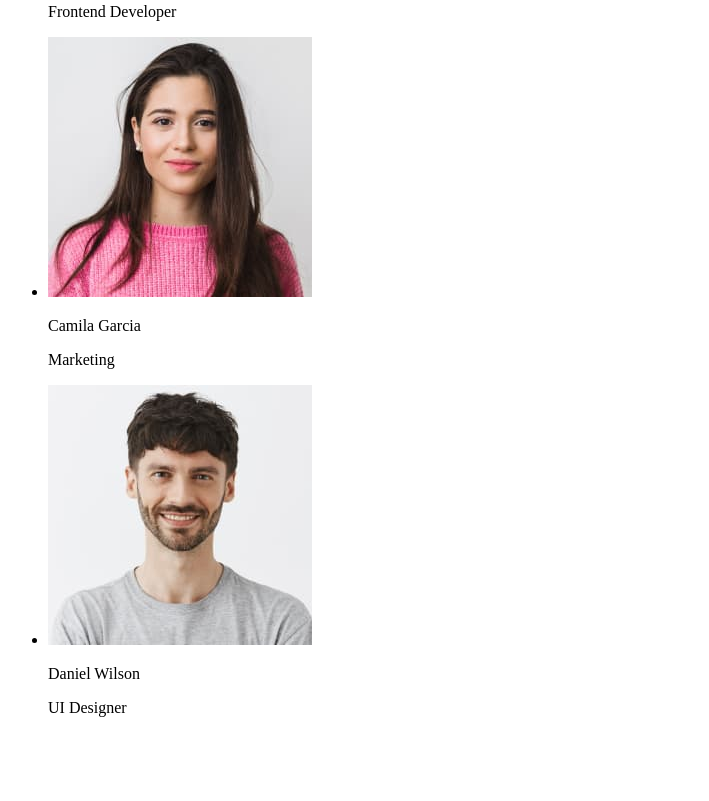
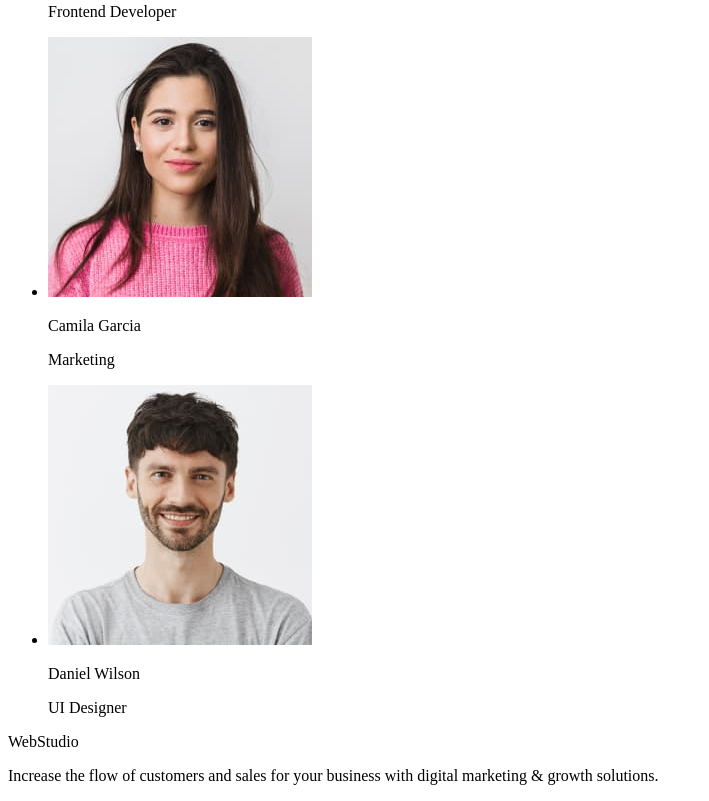
Before and after one commit to VladyslavBihun/goit-markup-hw-01, a plain HTML site: page index.html in a window 1280 px wide. Shown: the part 1283-2084 px from the top of the page, without its empty margins (0-709 px from the left). Before the commit the page ends 2016 px from the top, so only its background shows below. Drawn offline with Linux system fonts and the light colour scheme.

Commit message:
Done footer

```diff
--- a/index.html
+++ b/index.html
@@ -107,6 +107,12 @@
       </section>
     </main>
 
-    <footer></footer>
+    <footer>
+      <p>WebStudio</p>
+      <p>
+        Increase the flow of customers and sales for your business with digital
+        marketing & growth solutions.
+      </p>
+    </footer>
   </body>
 </html>
```
